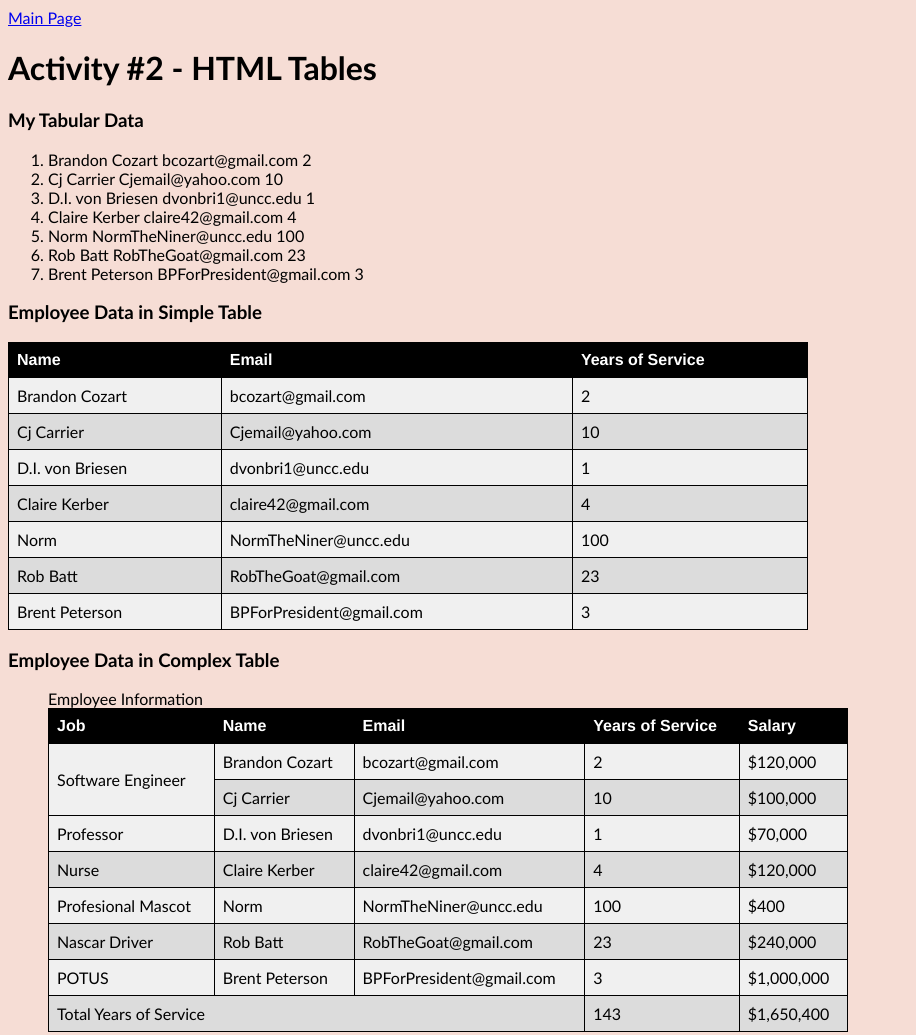
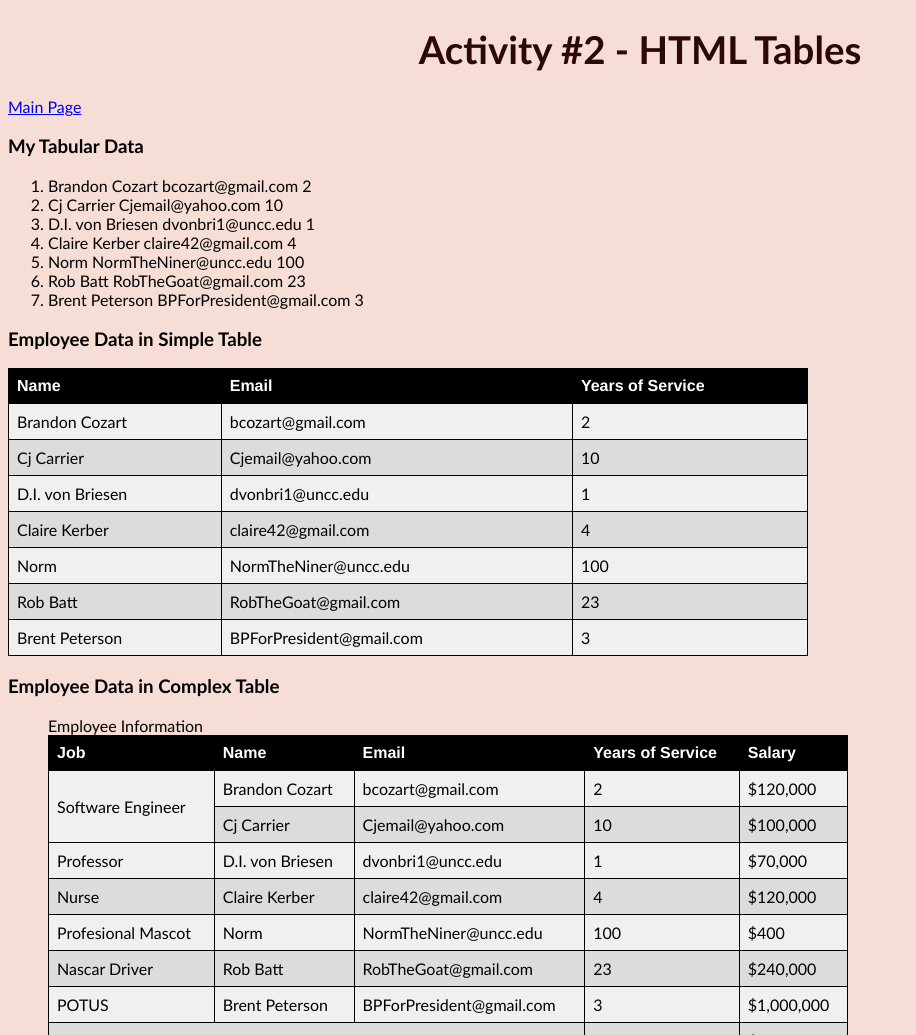
Before and after one commit to Cj-6/Cj-6.github.io, a plain HTML site: page tables.html in a window 1280 px wide. Shown: the top 1035 px of the page, without its empty margins (0-916 px from the left). Drawn offline with Linux system fonts and the light colour scheme.

```diff
--- a/styles/default.css
+++ b/styles/default.css
@@ -3,6 +3,16 @@
   font-family: "Trebuchet MS", "Lucida Sans Unicode", "Lucida Grande",
     "Lucida Sans", Arial, sans-serif;
 }
+header {
+  font-size: 120%;
+  text-align: center;
+  color: #2d080a;
+  font-family: "Trebuchet MS", "Lucida Sans Unicode", "Lucida Grande",
+    "Lucida Sans", Arial, sans-serif;
+}
+.nav {
+}
+
 .center {
   text-align: center;
   color: #2d080a;
--- a/tables.html
+++ b/tables.html
@@ -9,10 +9,10 @@
   </head>
   <body>
     <header>
-      <a href="index.html">Main Page</a>
       <h1>Activity #2 - HTML Tables</h1>
     </header>
     <main>
+      <a href="index.html" class="nav">Main Page</a>
       <h3>My Tabular Data</h3>
       <ol>
         <li>Brandon Cozart bcozart@gmail.com 2</li>
@@ -69,10 +69,9 @@
       </table>
 
       <h3>Employee Data in Complex Table</h3>
+
       <figure>
-        <caption>
-          Employee Information
-        </caption>
+        <figcaption>Employee Information</figcaption>
         <table class="table2">
           <tr class="topTable">
             <th>Job</th>
@@ -139,7 +138,7 @@
             <td>3</td>
             <td>$1,000,000</td>
           </tr>
-          <tr s>
+          <tr>
             <td colspan="3">Total Years of Service</td>
             <td>143</td>
             <td>$1,650,400</td>
```
Also changed, not shown: index.html (+10 -10 lines).
